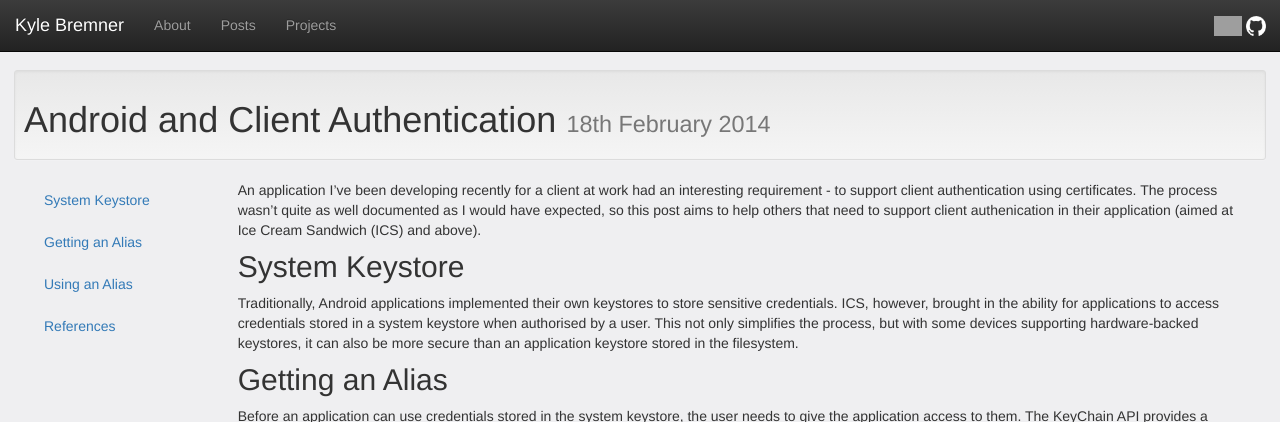
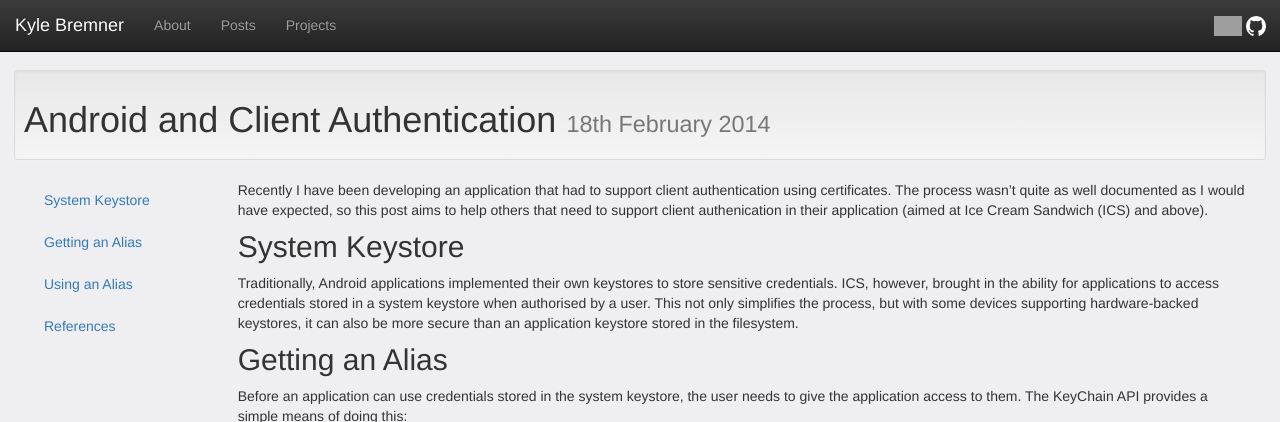
Before and after one commit to kbremner/kbremner.github.io, a Jekyll site: the page built from _posts/2014-02-18-android-client-auth.md, in a window 1280 px wide and 1274 px high, cut to the strip 0-422 px from the top of the window. Built offline with Jekyll 4.4.1, drawn with Linux system fonts in a browser that asks for light colours; nearby versions of some CDN libraries; Markdown is read by kramdown in place of the engine named in the settings; a script that is not in the unit is left out; comment, search, counter and statistics services are not loaded; grey boxes are pictures that could not be loaded.

Commit message:
Updated 2014-02-18-android-client-auth.md

```diff
--- a/_posts/2014-02-18-android-client-auth.md
+++ b/_posts/2014-02-18-android-client-auth.md
@@ -6,11 +6,11 @@ sections:
   - Getting an Alias
   - Using an Alias
   - References
-tags: android client-authentication
+tags: "android client-authentication"
 published: true
 ---
 
-An application I've been developing recently for a client at work had an interesting requirement - to support client authentication using certificates. The process wasn't quite as well documented as I would have expected, so this post aims to help others that need to support client authenication in their application (aimed at Ice Cream Sandwich (ICS) and above).
+Recently I have been developing an application that had to support client authentication using certificates. The process wasn't quite as well documented as I would have expected, so this post aims to help others that need to support client authenication in their application (aimed at Ice Cream Sandwich (ICS) and above).
 
 {% include section_header.html name="System Keystore" %}
 Traditionally, Android applications implemented their own keystores to store sensitive credentials. ICS, however, brought in the ability for applications to access credentials stored in a system keystore when authorised by a user. This not only simplifies the process, but with some devices supporting hardware-backed keystores, it can also be more secure than an application keystore stored in the filesystem.
```
